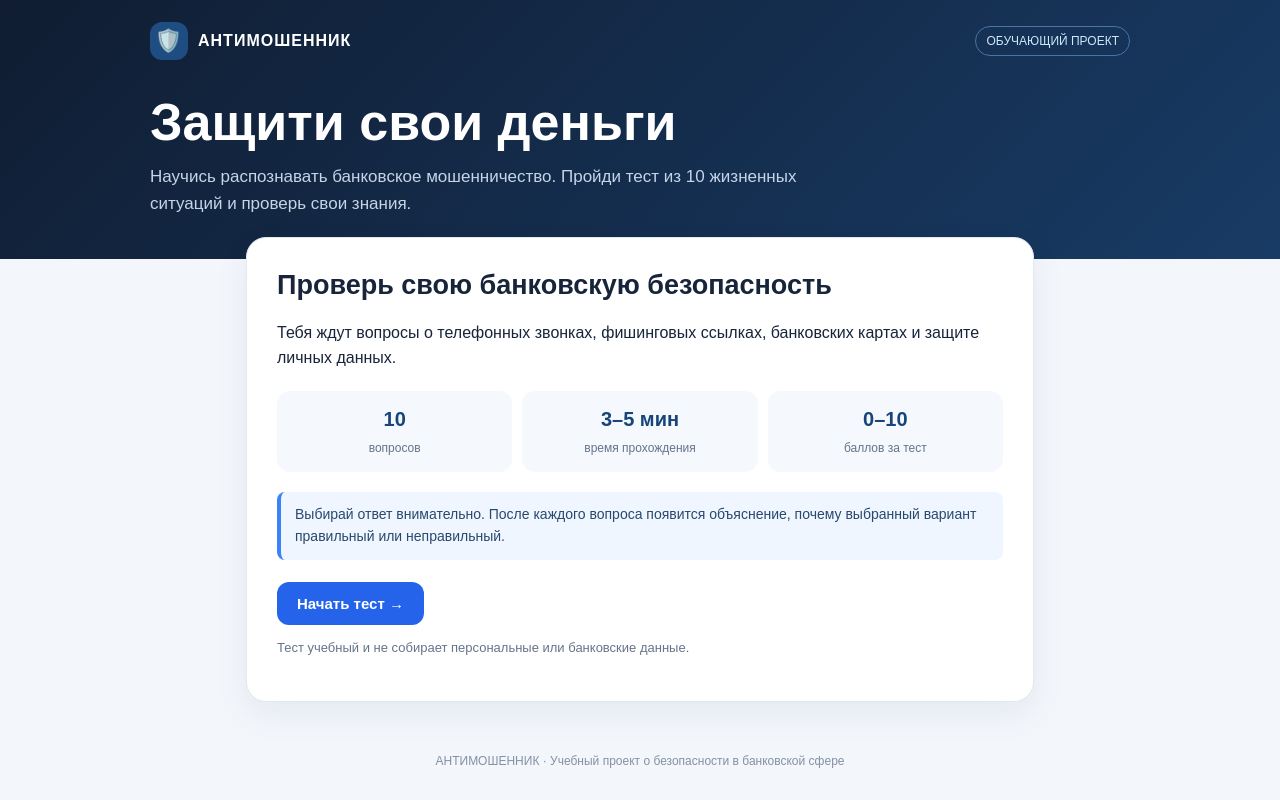
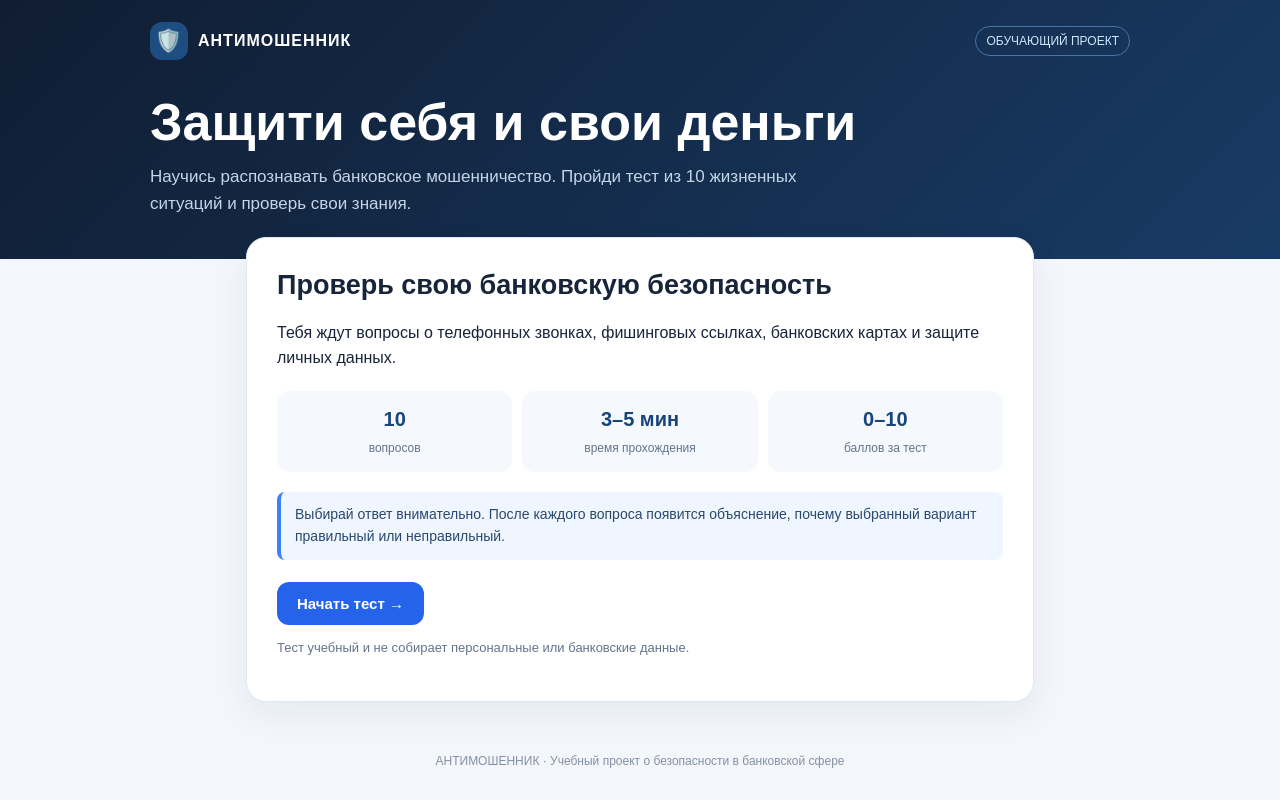
Before and after one commit to kvoon1-del/antimoshe, a plain HTML site: page index.html in a window 1280 px wide. Drawn offline with Linux system fonts and the light colour scheme.

Commit message:
Update index.html

```diff
--- a/index.html
+++ b/index.html
@@ -33,7 +33,7 @@ footer{text-align:center;color:#8491a4;font-size:12px;padding:0 16px 28px}
     <div class="pill">ОБУЧАЮЩИЙ ПРОЕКТ</div>
   </div>
   <div class="hero">
-    <h1>Защити свои деньги</h1>
+    <h1>Защити себя и свои деньги</h1>
     <p>Научись распознавать банковское мошенничество. Пройди тест из 10 жизненных ситуаций и проверь свои знания.</p>
   </div>
 </header>
```
